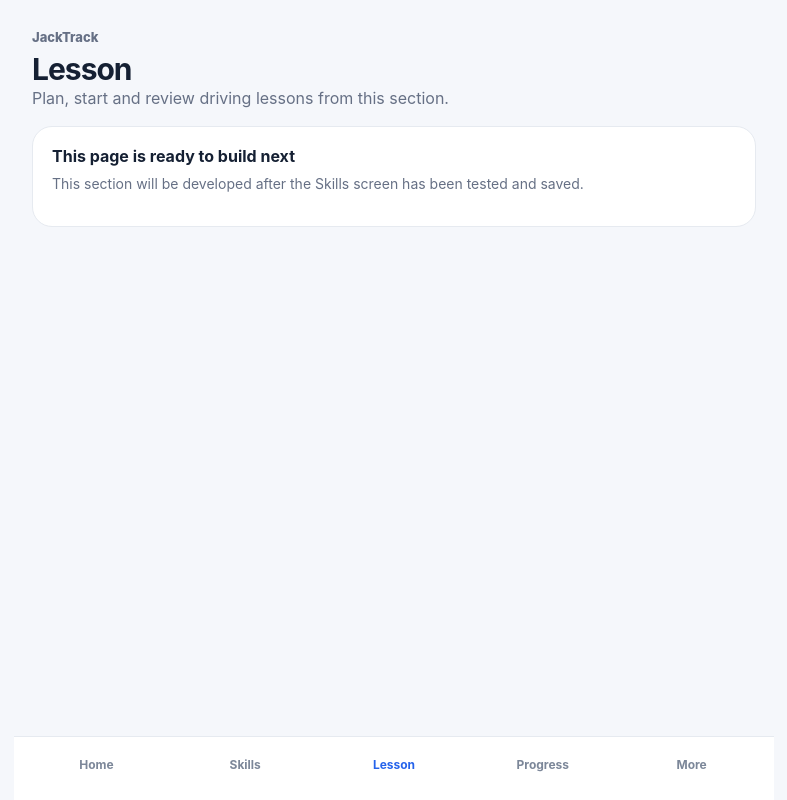
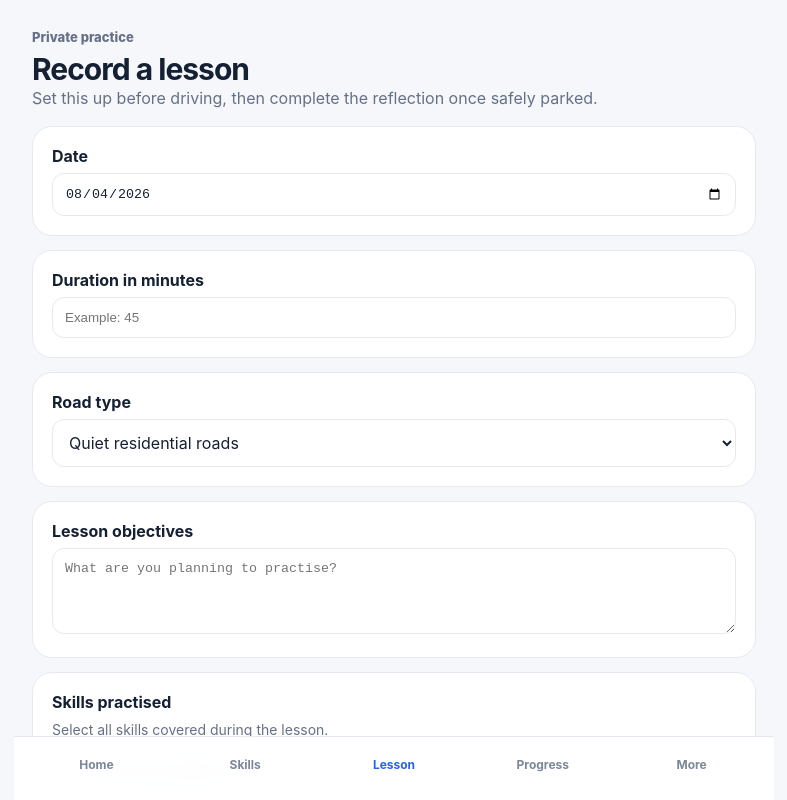
Before and after one commit to Jxckmck/jacktrack, a React (Vite) app: page / in a window 1280 px wide. Both pictures are taken after a click on the button "Lesson". Shown: the top 800 px of the page, without its empty margins (246-1033 px from the left). Built offline with nearby package versions, Linux system fonts and the light colour scheme.

Commit message:
Add lesson logging and progress overview

```diff
--- a/src/App.tsx
+++ b/src/App.tsx
@@ -20,6 +20,18 @@ type DrivingSkill = {
 type SkillGroup = {
   name: string
   skills: DrivingSkill[]
+}
+
+type Lesson = {
+  id: number
+  date: string
+  duration: string
+  roadType: string
+  objectives: string
+  skills: number[]
+  wentWell: string
+  needsWork: string
+  nextLesson: string
 }
 
 const skillGroups: SkillGroup[] = [
@@ -140,23 +152,17 @@ const skillGroups: SkillGroup[] = [
   },
 ]
 
+const allSkills = skillGroups.flatMap((group) => group.skills)
+
 const defaultProgress: Record<number, ProgressLevel> = {}
 
-skillGroups.forEach((group) => {
-  group.skills.forEach((skill) => {
-    defaultProgress[skill.id] = 'Not started'
-  })
+allSkills.forEach((skill) => {
+  defaultProgress[skill.id] = 'Not started'
 })
 
 function getProgressColour(percentage: number) {
-  if (percentage < 40) {
-    return '#dc2626'
-  }
-
-  if (percentage < 75) {
-    return '#f59e0b'
-  }
-
+  if (percentage < 40) return '#dc2626'
+  if (percentage < 75) return '#f59e0b'
   return '#16a34a'
 }
 
@@ -209,6 +215,20 @@ function App() {
   const [progress, setProgress] =
     useState<Record<number, ProgressLevel>>(defaultProgress)
 
+  const [lessons, setLessons] = useState<Lesson[]>([])
+
+  const [lessonDate, setLessonDate] = useState(
+    new Date().toISOString().slice(0, 10),
+  )
+  const [lessonDuration, setLessonDuration] = useState('')
+  const [roadType, setRoadType] = useState('Quiet residential roads')
+  const [objectives, setObjectives] = useState('')
+  const [selectedLessonSkills, setSelectedLessonSkills] = useState<number[]>([])
+  const [wentWell, setWentWell] = useState('')
+  const [needsWork, setNeedsWork] = useState('')
+  const [nextLesson, setNextLesson] = useState('')
+  const [lessonSaved, setLessonSaved] = useState(false)
+
   const updateProgress = (
     skillId: number,
     level: ProgressLevel,
@@ -228,6 +248,47 @@ function App() {
     (completedSkills / 27) * 100,
   )
 
+  const toggleLessonSkill = (skillId: number) => {
+    setSelectedLessonSkills((currentSkills) =>
+      currentSkills.includes(skillId)
+        ? currentSkills.filter((id) => id !== skillId)
+        : [...currentSkills, skillId],
+    )
+  }
+
+  const saveLesson = () => {
+    if (!lessonDuration.trim()) {
+      alert('Please enter the lesson duration.')
+      return
+    }
+
+    const newLesson: Lesson = {
+      id: Date.now(),
+      date: lessonDate,
+      duration: lessonDuration,
+      roadType,
+      objectives,
+      skills: selectedLessonSkills,
+      wentWell,
+      needsWork,
+      nextLesson,
+    }
+
+    setLessons((currentLessons) => [newLesson, ...currentLessons])
+    setLessonSaved(true)
+
+    setTimeout(() => {
+      setLessonSaved(false)
+    }, 2500)
+
+    setLessonDuration('')
+    setObjectives('')
+    setSelectedLessonSkills([])
+    setWentWell('')
+    setNeedsWork('')
+    setNextLesson('')
+  }
+
   const renderHome = () => (
     <>
       <header className="header">
@@ -243,9 +304,7 @@ function App() {
         <div>
           <span className="badge">Automatic learner</span>
           <h2>Building confidence</h2>
-          <p>
-            Keep each session calm, focused and consistent.
-          </p>
+          <p>Keep each session calm, focused and consistent.</p>
         </div>
 
         <ProgressRing percentage={overallProgress} />
@@ -269,22 +328,39 @@ function App() {
 
         <div className="lesson-card">
           <h3>Quiet-road control session</h3>
-
           <p>
-            Practise observations, smooth brake release and
-            controlled stopping.
+            Practise observations, smooth brake release and controlled stopping.
           </p>
-
           <span>30–40 minutes</span>
         </div>
       </section>
+
+      {lessons.length > 0 && (
+        <section className="section">
+          <p className="section-label">Latest lesson</p>
+          <h2>{lessons[0].date}</h2>
+
+          <div className="lesson-card">
+            <h3>
+              {lessons[0].duration} minutes · {lessons[0].roadType}
+            </h3>
+
+            <p>
+              {lessons[0].wentWell ||
+                'Lesson saved. Add reflection notes next time for a fuller summary.'}
+            </p>
+
+            <span>
+              {lessons[0].skills.length} skills practised
+            </span>
+          </div>
+        </section>
+      )}
     </>
   )
 
   const renderSkillDetail = () => {
-    if (!selectedSkill) {
-      return null
-    }
+    if (!selectedSkill) return null
 
     const levels: ProgressLevel[] = [
       'Not started',
@@ -314,8 +390,7 @@ function App() {
           <h3>Current progress</h3>
 
           <p>
-            Choose the level that best reflects Emily’s current
-            ability.
+            Choose the level that best reflects Emily’s current ability.
           </p>
 
           <select
@@ -346,16 +421,16 @@ function App() {
         <div className="lesson-card spaced-card">
           <h3>Teacher watch-outs</h3>
           <p>
-            Watch for rushed observations, excessive prompting and
-            habits that prevent Emily from making her own decisions.
+            Watch for rushed observations, excessive prompting and habits that
+            prevent Emily from making her own decisions.
           </p>
         </div>
 
         <div className="lesson-card spaced-card">
           <h3>Ready to progress when</h3>
           <p>
-            Emily can demonstrate the skill safely and consistently
-            in different situations with progressively less help.
+            Emily can demonstrate the skill safely and consistently in
+            different situations with progressively less help.
           </p>
         </div>
       </section>
@@ -363,9 +438,7 @@ function App() {
   }
 
   const renderSkills = () => {
-    if (selectedSkill) {
-      return renderSkillDetail()
-    }
+    if (selectedSkill) return renderSkillDetail()
 
     return (
       <section className="page-placeholder">
@@ -373,16 +446,15 @@ function App() {
         <h1>Driving skills</h1>
 
         <p>
-          Track Emily’s development through all 27 recommended
-          learning skills.
+          Track Emily’s development through all 27 recommended learning skills.
         </p>
 
         <div className="lesson-card skills-summary">
           <h3>{completedSkills} of 27 independently achieved</h3>
 
           <p>
-            Skills count towards completion when they reach
-            Independent or Reflection.
+            Skills count towards completion when they reach Independent or
+            Reflection.
           </p>
         </div>
 
@@ -413,20 +485,184 @@ function App() {
     )
   }
 
-  const renderPlaceholder = (
-    title: string,
-    description: string,
-  ) => (
+  const renderLesson = () => (
+    <section className="page-placeholder">
+      <p className="section-label">Private practice</p>
+      <h1>Record a lesson</h1>
+
+      <p>
+        Set this up before driving, then complete the reflection once safely
+        parked.
+      </p>
+
+      {lessonSaved && (
+        <div className="lesson-card skills-summary">
+          <h3>Lesson saved</h3>
+          <p>Your lesson has been added to the history for this session.</p>
+        </div>
+      )}
+
+      <div className="lesson-card">
+        <h3>Date</h3>
+        <input
+          className="progress-select"
+          type="date"
+          value={lessonDate}
+          onChange={(event) => setLessonDate(event.target.value)}
+        />
+      </div>
+
+      <div className="lesson-card spaced-card">
+        <h3>Duration in minutes</h3>
+        <input
+          className="progress-select"
+          type="number"
+          min="1"
+          placeholder="Example: 45"
+          value={lessonDuration}
+          onChange={(event) => setLessonDuration(event.target.value)}
+        />
+      </div>
+
+      <div className="lesson-card spaced-card">
+        <h3>Road type</h3>
+        <select
+          className="progress-select"
+          value={roadType}
+          onChange={(event) => setRoadType(event.target.value)}
+        >
+          <option>Quiet residential roads</option>
+          <option>Industrial estate</option>
+          <option>Town centre</option>
+          <option>Rural roads</option>
+          <option>Dual carriageway</option>
+          <option>Mixed roads</option>
+          <option>Car park or private land</option>
+        </select>
+      </div>
+
+      <div className="lesson-card spaced-card">
+        <h3>Lesson objectives</h3>
+        <textarea
+          className="progress-select"
+          rows={4}
+          placeholder="What are you planning to practise?"
+          value={objectives}
+          onChange={(event) => setObjectives(event.target.value)}
+        />
+      </div>
+
+      <div className="lesson-card spaced-card">
+        <h3>Skills practised</h3>
+        <p>Select all skills covered during the lesson.</p>
+
+        {allSkills.map((skill) => (
+          <label
+            key={skill.id}
+            style={{
+              display: 'flex',
+              alignItems: 'center',
+              gap: '10px',
+              padding: '9px 0',
+              borderBottom: '1px solid #eef0f3',
+              fontSize: '14px',
+            }}
+          >
+            <input
+              type="checkbox"
+              checked={selectedLessonSkills.includes(skill.id)}
+              onChange={() => toggleLessonSkill(skill.id)}
+            />
+
+            <span>
+              {skill.id}. {skill.name}
+            </span>
+          </label>
+        ))}
+      </div>
+
+      <div className="lesson-card spaced-card">
+        <h3>What went well?</h3>
+        <textarea
+          className="progress-select"
+          rows={4}
+          placeholder="Record strengths and improvements."
+          value={wentWell}
+          onChange={(event) => setWentWell(event.target.value)}
+        />
+      </div>
+
+      <div className="lesson-card spaced-card">
+        <h3>What needs more work?</h3>
+        <textarea
+          className="progress-select"
+          rows={4}
+          placeholder="Record mistakes, prompts or areas lacking confidence."
+          value={needsWork}
+          onChange={(event) => setNeedsWork(event.target.value)}
+        />
+      </div>
+
+      <div className="lesson-card spaced-card">
+        <h3>Recommended next lesson</h3>
+        <textarea
+          className="progress-select"
+          rows={3}
+          placeholder="What should you focus on next time?"
+          value={nextLesson}
+          onChange={(event) => setNextLesson(event.target.value)}
+        />
+      </div>
+
+      <button
+        className="start-button"
+        type="button"
+        onClick={saveLesson}
+      >
+        <span>
+          <strong>Save lesson</strong>
+          <small>Add this session to Emily’s lesson history</small>
+        </span>
+
+        <span>›</span>
+      </button>
+    </section>
+  )
+
+  const renderProgress = () => (
+    <section className="page-placeholder">
+      <p className="section-label">Learning overview</p>
+      <h1>Progress</h1>
+
+      <div className="lesson-card skills-summary">
+        <h3>{overallProgress}% independently achieved</h3>
+        <p>
+          {completedSkills} of 27 skills are currently marked Independent or
+          Reflection.
+        </p>
+      </div>
+
+      <div className="lesson-card spaced-card">
+        <h3>Lessons recorded</h3>
+        <p>{lessons.length} lessons have been saved during this session.</p>
+      </div>
+    </section>
+  )
+
+  const renderMore = () => (
     <section className="page-placeholder">
       <p className="section-label">JackTrack</p>
-      <h1>{title}</h1>
-      <p>{description}</p>
+      <h1>More</h1>
 
       <div className="lesson-card">
-        <h3>This page is ready to build next</h3>
+        <h3>Learner</h3>
+        <p>Emily · Automatic car</p>
+      </div>
+
+      <div className="lesson-card spaced-card">
+        <h3>Coming next</h3>
         <p>
-          This section will be developed after the Skills screen has
-          been tested and saved.
+          Offline saving, backups, GPS lesson recording and route reflection.
         </p>
       </div>
     </section>
@@ -439,20 +675,11 @@ function App() {
       case 'skills':
         return renderSkills()
       case 'lesson':
-        return renderPlaceholder(
-          'Lesson',
-          'Plan, start and review driving lessons from this section.',
-        )
+        return renderLesson()
       case 'progress':
-        return renderPlaceholder(
-          'Progress',
-          'Review confidence, completed skills and areas needing more practice.',
-        )
+        return renderProgress()
       case 'more':
-        return renderPlaceholder(
-          'More',
-          'Manage learner details, backups and JackTrack settings.',
-        )
+        return renderMore()
     }
   }
 
```
